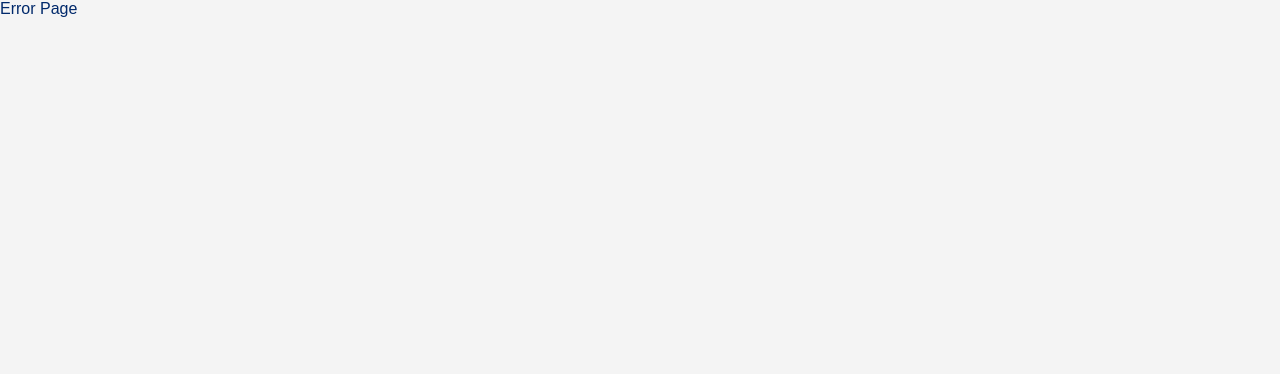
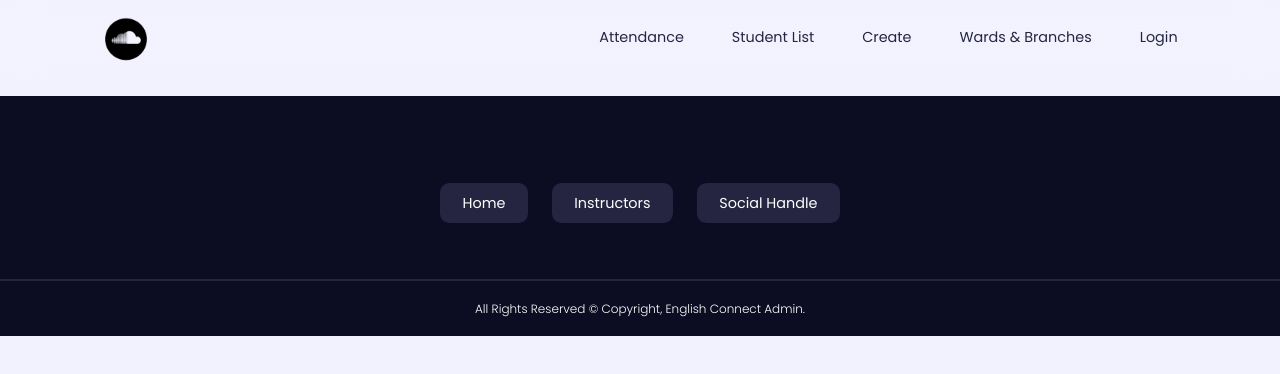
Before and after one commit to jacobsanchezbejarano/english_connect_admin, a React app in the folder client/: page /units in a window 1280 px wide. Before the commit this address had no page. Built offline with nearby package versions, Linux system fonts and the light colour scheme.

Commit message:
Created the header, footer, and error page.

```diff
--- a/client/src/components/Footer.jsx
+++ b/client/src/components/Footer.jsx
@@ -1,10 +1,18 @@
 import React from 'react'
+import { Link } from 'react-router-dom'
 
 const Footer = () => {
   return (
-    <div>
-      Footer
-    </div>
+    <footer>
+      <ul className='footer__categories'>
+        <li><Link to="/">Home</Link></li>
+        <li><Link to="/instructors">Instructors</Link></li>
+        <li><Link to="/">Social Handle</Link></li>
+      </ul>
+      <div className='footer__copyright'>
+        <small>All Rights Reserved &copy; Copyright, English Connect Admin.</small>
+      </div>
+    </footer>
   )
 }
 
--- a/client/src/components/Header.jsx
+++ b/client/src/components/Header.jsx
@@ -6,13 +6,15 @@ import {AiOutlineClose} from "react-icons/ai"
 const Header = () => {
   return (
     <nav>
-      <div className='conatiner nav__container'>
+      <div className='container nav__container'>
         <Link to="/" className='nav__logo'>
           <img src={Logo} alt='Navbar Logo' />
         </Link>
         <ul className='nav__menu'>
-          <li><Link to="/attendance">Attendance Form</Link></li>
+          <li><Link to="/attendance">Attendance</Link></li>
           <li><Link to="/students">Student List</Link></li>
+          <li><Link to="/create">Create</Link></li>
+          <li><Link to="/units">Wards & Branches</Link></li>
           <li><Link to="/login">Login</Link></li>
         </ul>
         <button className='nav__toggle-btn'>
--- a/client/src/components/Layout.jsx
+++ b/client/src/components/Layout.jsx
@@ -2,12 +2,14 @@ import React from 'react'
 import {Outlet} from "react-router-dom"
 import Header from './Header'
 import Footer from './Footer'
+
 
 const Layout = () => {
   return (
     <>
       <Header/>
         <Outlet/>
+
       <Footer/>
     </>
   )
--- a/client/src/index.css
+++ b/client/src/index.css
@@ -1,14 +1,43 @@
-body {
-  font-family: sans-serif;
+@import url('https://fonts.googleapis.com/css2?family=Poppins:ital,wght@0,100;0,200;0,300;0,400;0,500;0,600;0,700;0,800;0,900;1,100;1,200;1,300;1,400;1,500;1,600;1,700;1,800;1,900&display=swap');
+
+:root {
+  --color-primary: #6f6af8;
+  --color-white: #fff;
+  --color-red: rgb(255, 63, 63);
+  --color-gray-100: hsl(220, 20%, 10%, 5%);
+  --color-gray-200: hsl(220, 20%, 10%, 10%);
+  --color-gray-300: hsl(220, 20%, 10%, 25%);
+  --color-gray-500: hsl(220, 20%, 10%, 50%);
+  --color-gray-700: #252542;
+  --color-gray-900: #0c0c22;
+
+  --color-bg: hwb(240 95% 0%);
+
+  --transition: all 300ms ease;
+
+  --container-width-lg: 84%;
+  --container-width-md: 92%;
+  --form-width: 50%;
+  --radius-1: 0.3rem;
+  --radius-2: 0.6rem;
+  --radius-3: 1rem;
+  --radius-4: 2rem;
+}
+
+* {
   margin: 0;
   padding: 0;
-  background-color: #f4f4f4; /* Light background */
-  color: #00296B; /* Dark blue text */
+  border: 0;
+  outline: 0;
+  box-sizing: border-box;
 }
 
-h2 {
-  margin-bottom: 20px;
-  color: #00509D; /* Medium blue headings */
+body {
+  font-family: "Poppins", sans-serif;
+  background: var(--color-bg);
+  font-size: 0.9rem;
+  line-height: 1.6;
+  color: var(--color-gray-700);
 }
 
 table {
@@ -55,9 +84,9 @@ select {
   border-radius: 4px;
 }
 
-button {
-  background-color: #FDC500; /* Yellow button */
-  color: #00296B; /* Dark blue text on button */
+/* button {
+  background-color: #FDC500;
+  color: #00296B;
   padding: 10px 15px;
   border: none;
   border-radius: 4px;
@@ -65,8 +94,200 @@ button {
 }
 
 button:hover {
-  background-color: #FFD500; /* Lighter yellow hover */
+  background-color: #FFD500;
+} */
+
+
+img {
+  display: block;
+  object-fit: cover;
+  width: 100%;
 }
+
+a {
+  color: var(--color-gray-700);
+  text-decoration: none;
+}
+
+ul {
+  list-style: none;
+}
+
+h1, h2, h3, h4, h5, h6 {
+  color: var(--color-gray-900);
+  line-height: 1.1;
+}
+
+h1 {
+  font-size: 2.2rem;
+}
+
+h2 {
+  font-size: 1.9rem;
+}
+
+h3 {
+  font-size: 1.3rem;
+  line-height: 1.25;
+}
+
+h4 {
+  font-size: 1.1rem;
+}
+
+h5 {
+  line-height: 1.4;
+}
+
+
+section {
+  margin-top: 6rem;
+}
+
+.container {
+  width: var(--container-width-lg);
+  margin-inline: auto;
+}
+
+
+.btn {
+  display: inline-block;
+  width: fit-content;
+  padding: 0.5rem 1rem;
+  border-radius: var(--radius-2);
+  background: var(--color-white);
+  font-weight: 500;
+  cursor: pointer;
+  transition: var(--transition);
+}
+
+.btn.primary {
+  background: var(--color-primary);
+  color: var(--color-white);
+}
+
+.btn.category {
+  background-color: var(--color-bg);
+  color: var(--color-primary);
+  font-size: 0.7rem;
+  font-weight: 400;
+}
+
+.btn.small {
+  font-size: 0.8rem;
+  padding: 0.3rem 0.7rem;
+  font-weight: 400;
+}
+
+.btn.danger {
+  background: var(--color-red);
+  color: var(--color-white);
+}
+
+.btn:hover {
+  background: var(--color-gray-900);
+  color: var(--color-white);
+}
+
+
+
+.center {
+  text-align: center;
+  padding-top: 5rem;
+  margin-inline: center;
+  display: block;
+  width: 100%;
+}
+
+.error-page h2 {
+  margin-top: 3rem;
+}
+
+
+
+/*======================================= NAVBAR ================================*/
+.nav__logo {
+  width: 3rem;
+  display: block;
+}
+
+nav {
+  width: 100vw;
+  height: 5rem;
+  display: grid;
+  place-items: center;
+  background: var(255, 255, 255, 0.5);
+  position: fixed;
+  top: 0;
+  left: 0;
+  z-index: 1;
+  border-bottom: 4px solid var(--color-bg);
+  backdrop-filter: blur(20px);
+}
+
+.nav__container {
+  display: flex;
+  justify-content: space-between;
+  align-items: center;
+  height: 100%;
+}
+
+.nav__menu {
+  display: flex;
+  align-items: center;
+  gap: 3rem;
+}
+
+.nav__toggle-btn {
+  display: none;
+}
+
+
+/*======================================= FOOTER ================================*/
+footer {
+  background: var(--color-gray-900);
+  margin-top: 6rem;
+  padding-top: 6rem;
+}
+
+.footer__categories {
+  display: flex;
+  align-items: center;
+  justify-content: center;
+  gap: 1.5rem;
+  margin-bottom: 4rem;
+}
+
+.footer__categories a {
+  background: var(--color-gray-700);
+  color: var(--color-white);
+  padding: 0.6rem 1.4rem;
+  border-radius: var(--radius-2);
+  transition: var(--transition);
+}
+
+.footer__categories a:hover {
+  background: var(--color-white);
+  color: var(--color-gray-900);
+}
+
+
+.footer__copyright {
+  text-align: center;
+  border-top: 2px solid var(--color-gray-700);
+  padding: 1rem;
+  color: var(--color-white);
+  font-weight: 300;
+}
+
+
+
+
+
+
+
+
+
 
 /* Navigation/Sidebar Styles (Example) */
 .sidebar {
@@ -128,14 +349,3 @@ button:hover {
 li {
     list-style: none;
 }
-
-.nav__logo {
-  width: 3rem;
-  display: block;
-}
-
-img {
-  display: block;
-  object-fit: cover;
-  width: 100%;
-}
--- /dev/null
+++ b/client/src/pages/Attendance.jsx
@@ -0,0 +1,11 @@
+import React from "react";
+
+const Attendance = () => {
+  return (
+    <div>
+      Attendance Form
+    </div>
+  )
+}
+
+export default Attendance;
--- a/client/src/pages/AttendanceForm.jsx
+++ /dev/null
@@ -1,45 +0,0 @@
-import React from "react";
-
-const AttendanceForm  = () => {
-  return (
-    <div>
-      Attendance Form
-    </div>
-  )
-}
-// import React, {useState} from 'react';
-// import axios from 'axios';
-
-// function AttendanceForm({students}){
-//     const [attendance, setAttendance] = useState({});
-
-//     const handleAttendanceChange = (studentId, status) =>{
-//         setAttendance({...attendance, [studentId]: status});
-//     };
-
-//     const handleSubmit = ()=>{
-//         axios.post('/api/attendance', attendance).then((res)=>{
-//             console.log("attendance updated");
-//         }).catch((err)=>{
-//             console.log(err);
-//         });
-//     };
-
-//     return (
-// <div>
-//     <h2>Attendance</h2>
-//     {students.map((student) => (
-//     <div key={student._id}>
-//         {student.name}
-//         <select onChange={(e)=> handleAttendanceChange(student._id, e.target.value)}>
-//             <option value="present">Present</option>
-//             <option value="absent">Absent</option>
-//         </select>
-//     </div>
-//     ))}
-//     <button onClick={handleSubmit}>Submit</button>
-// </div>
-//     );
-// }
-
-export default AttendanceForm;
--- /dev/null
+++ b/client/src/pages/Create.jsx
@@ -0,0 +1,11 @@
+import React from 'react'
+
+const Create = () => {
+  return (
+    <div>
+
+    </div>
+  )
+}
+
+export default Create
--- /dev/null
+++ b/client/src/pages/Delete.jsx
@@ -0,0 +1,11 @@
+import React from 'react'
+
+const Delete = () => {
+  return (
+    <div>
+
+    </div>
+  )
+}
+
+export default Delete
--- /dev/null
+++ b/client/src/pages/Edit.jsx
@@ -0,0 +1,11 @@
+import React from 'react'
+
+const Edit = () => {
+  return (
+    <div>
+
+    </div>
+  )
+}
+
+export default Edit
--- a/client/src/pages/ErrorPage.jsx
+++ b/client/src/pages/ErrorPage.jsx
@@ -1,10 +1,14 @@
 import React from 'react'
+import { Link } from 'react-router-dom'
 
 const ErrorPage = () => {
   return (
-    <div>
-      Error Page
+  <section className='error-page'>
+    <div className='center'>
+      <Link to="/" className='btn primary'>Go Back Home</Link>
+      <h2>Page Not Found</h2>
     </div>
+  </section>
   )
 }
 
--- /dev/null
+++ b/client/src/pages/Instructors.jsx
@@ -0,0 +1,11 @@
+import React from 'react'
+
+const Instructors = () => {
+  return (
+    <div>
+
+    </div>
+  )
+}
+
+export default Instructors
```
Also changed, not shown: client/src/index.js (+15 -6 lines), client/src/pages/Units.jsx (added, +11 -0 lines).
